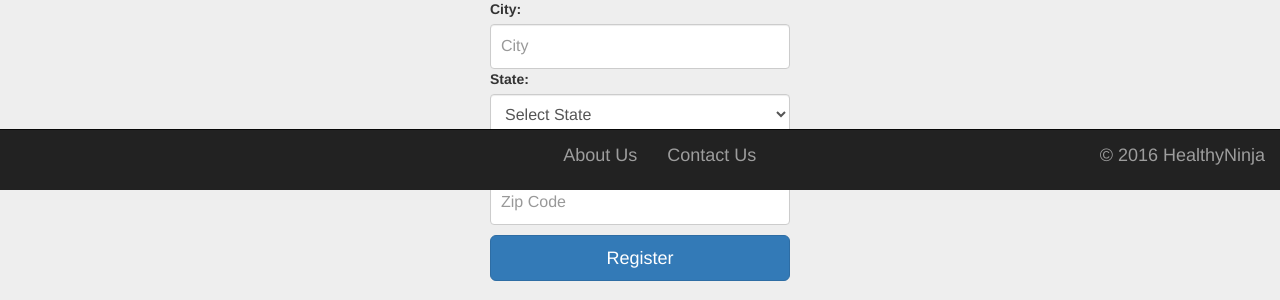
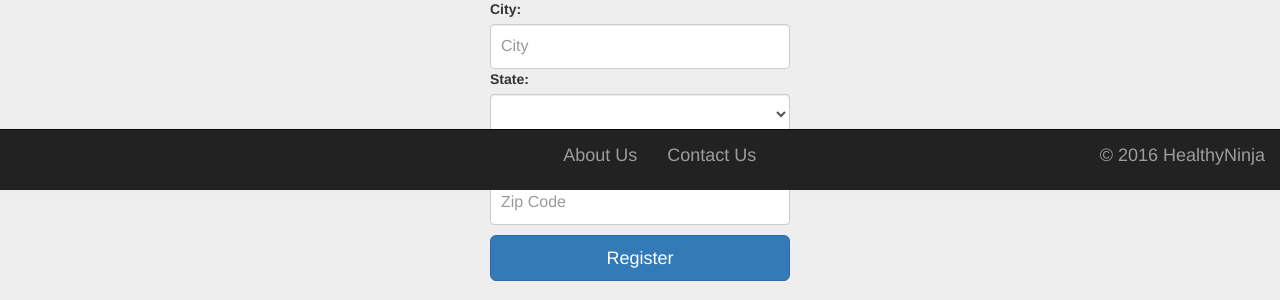
Before and after one commit to sam1r5/healthy_ninja, a CodeIgniter app: page /database/users/load_registration in a window 1280 px wide. Shown: the part 610-910 px from the top of the page. Run offline with CodeIgniter, Linux system fonts and the light colour scheme; some libraries are stand-ins or nearby versions.

Commit message:
made changes to registration page and users controller to function with validation controls on reg page

```diff
--- a/application/controllers/Users.php
+++ b/application/controllers/Users.php
@@ -26,6 +26,7 @@ class Users extends CI_Controller {
 	// If the form data passes validation then put the data into the database.
 	public function register()
 	{
+		var_dump($this->input->post()); die('here');
 		$this->load->library("form_validation");
 		$this->form_validation->set_rules("first_name", "Name", 'trim|required|min_length[2]');
 		$this->form_validation->set_rules("last_name", "Name", 'trim|required|min_length[2]');
--- a/application/views/registration.php
+++ b/application/views/registration.php
@@ -50,8 +50,8 @@
 		        <input type="text" name="billing_city" class="form-control" placeholder="City" required>
 				<span class='red_text'><?php echo form_error('confirm');?></span>
 		        <label>State:</label>
-				<select class="form-control" name="billing_state">
-					<option selected disabled hidden value=''>Select State</option>
+				<select class="form-control" name="billing_state" required>
+					<option class="grey" selected disabled hidden value=''></option>
 					<option value="AL">Alabama</option>
 					<option value="AK">Alaska</option>
 					<option value="AZ">Arizona</option>
--- a/assets/stylesheets/index.css
+++ b/assets/stylesheets/index.css
@@ -45,3 +45,7 @@
 .state{
 	color: red;
 }
+
+.grey{
+	color: white;
+}
```
